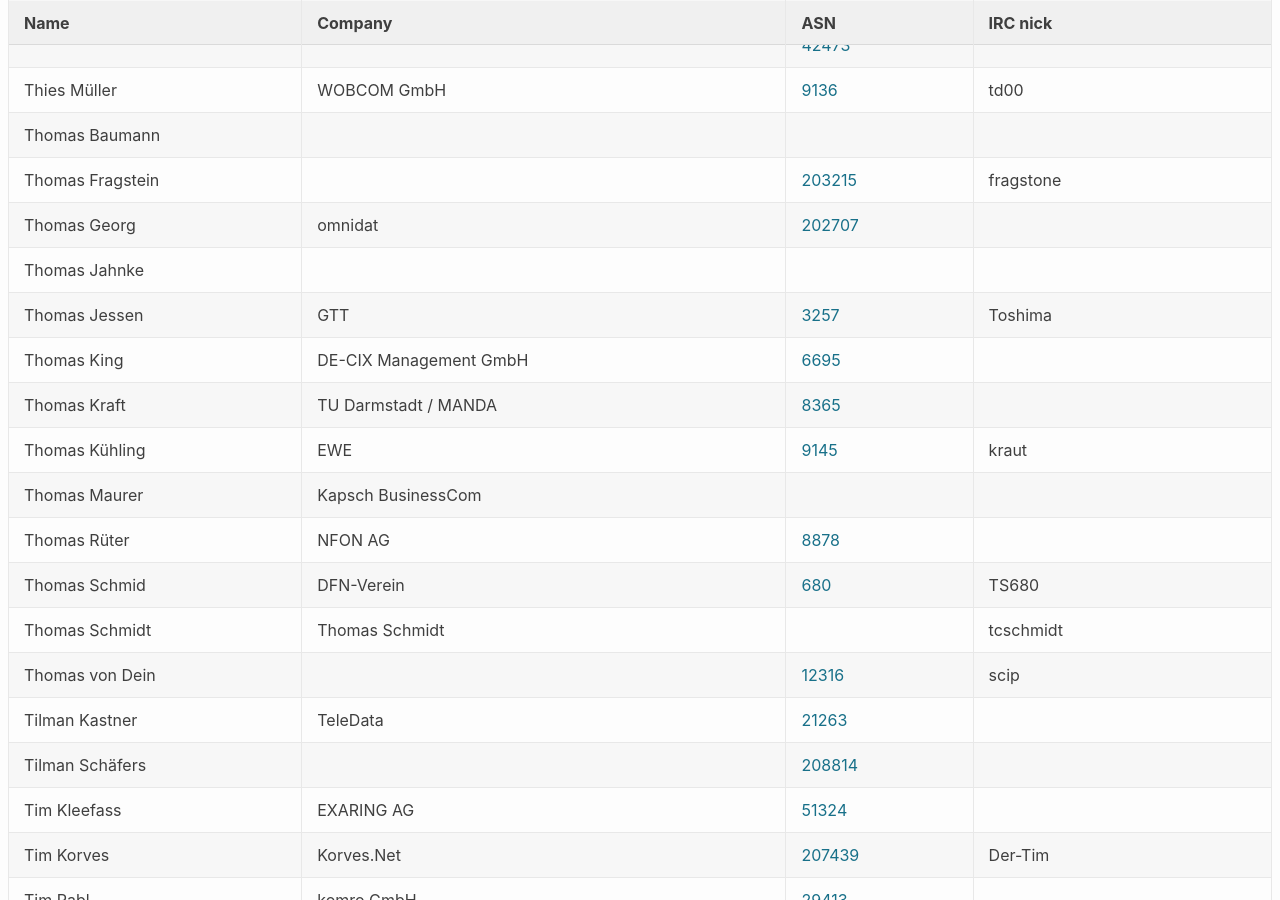
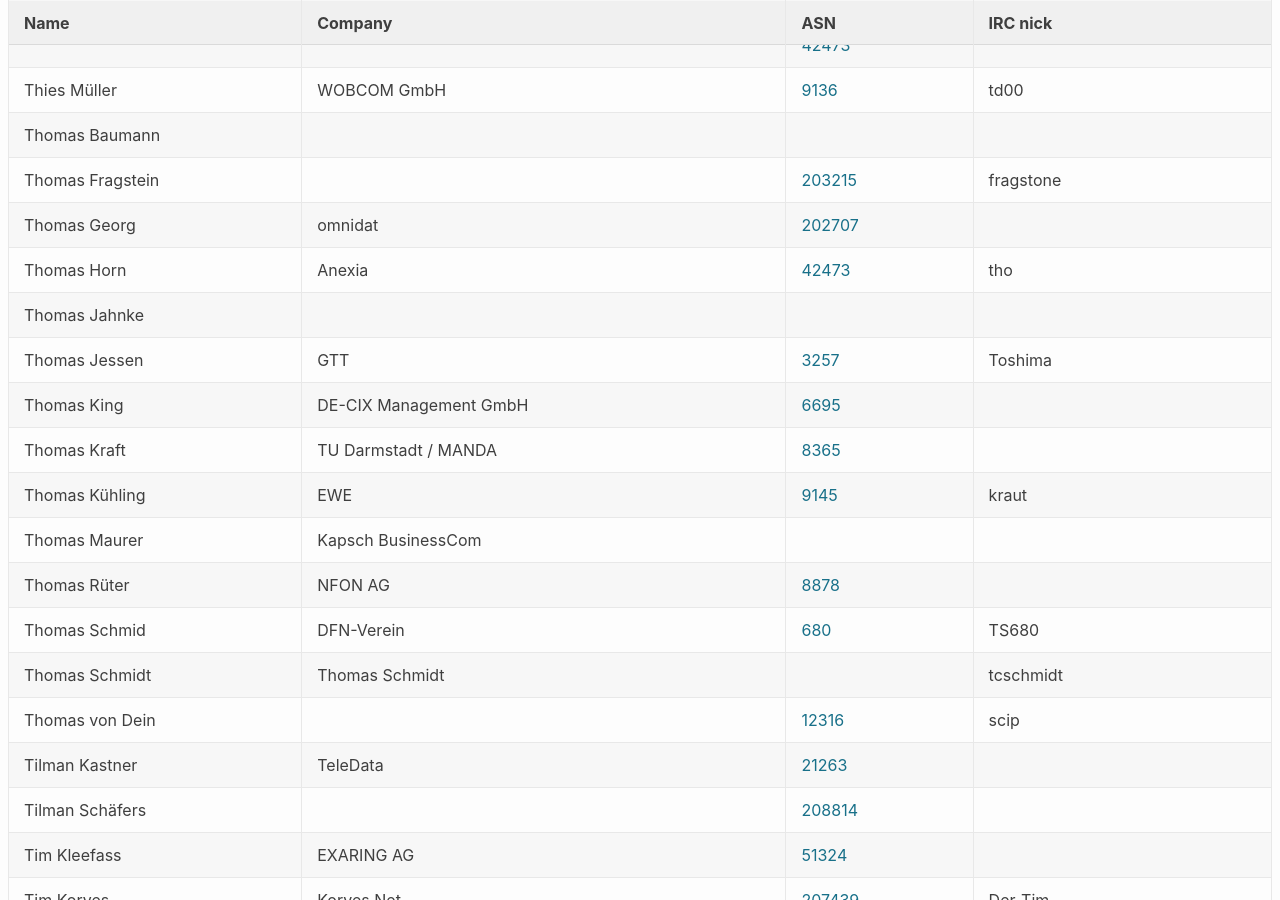
Before and after one commit to denog/pretix-attendeelist, a Jekyll site: the page built from index.markdown, in a window 1280 px wide and 900 px high, scrolled down 19930 px. Built offline with Jekyll 4.4.1, drawn with Linux system fonts in a browser that asks for light colours.

Commit message:
Latest data: Wed Nov  4 08:50:09 UTC 2020

```diff
--- a/_data/attendees.json
+++ b/_data/attendees.json
@@ -2562,6 +2562,12 @@
     "asn": "202707"
   },
   {
+    "name": "Thomas Horn",
+    "company": "Anexia",
+    "irc": "tho",
+    "asn": "42473"
+  },
+  {
     "name": "Thomas Jahnke",
     "company": null,
     "irc": null,
```
